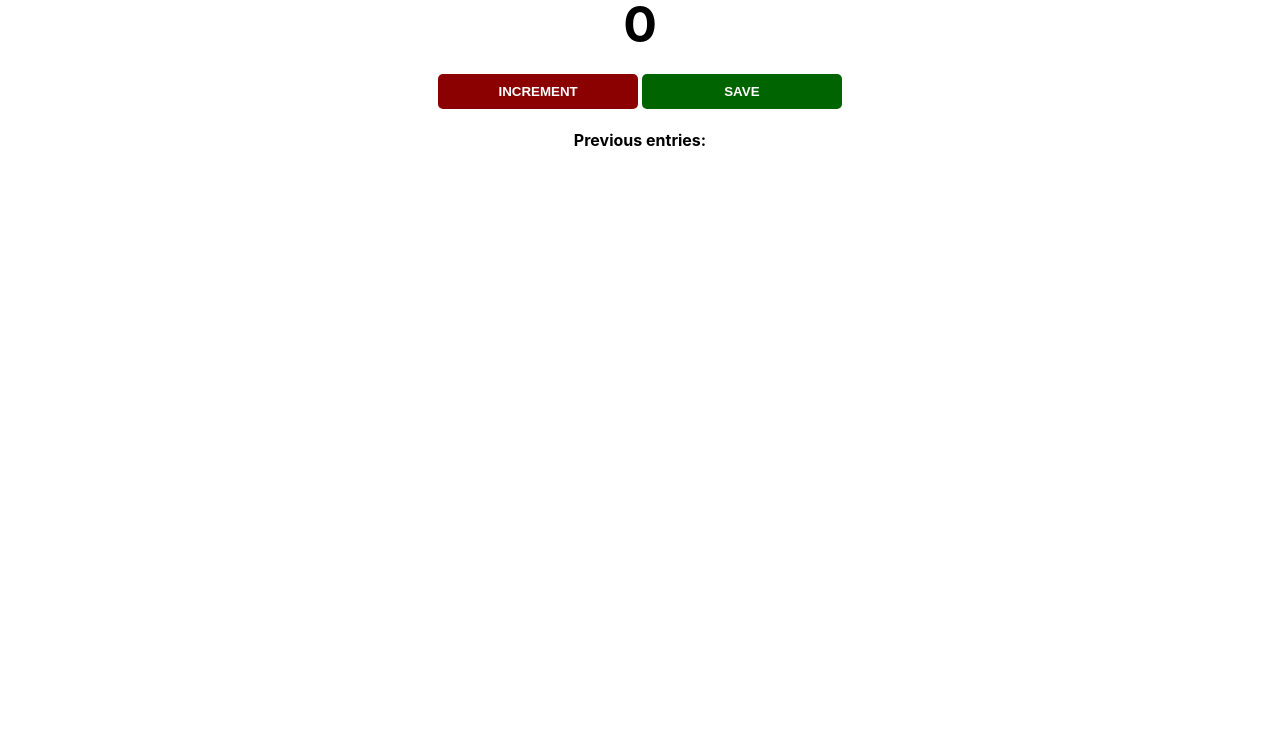
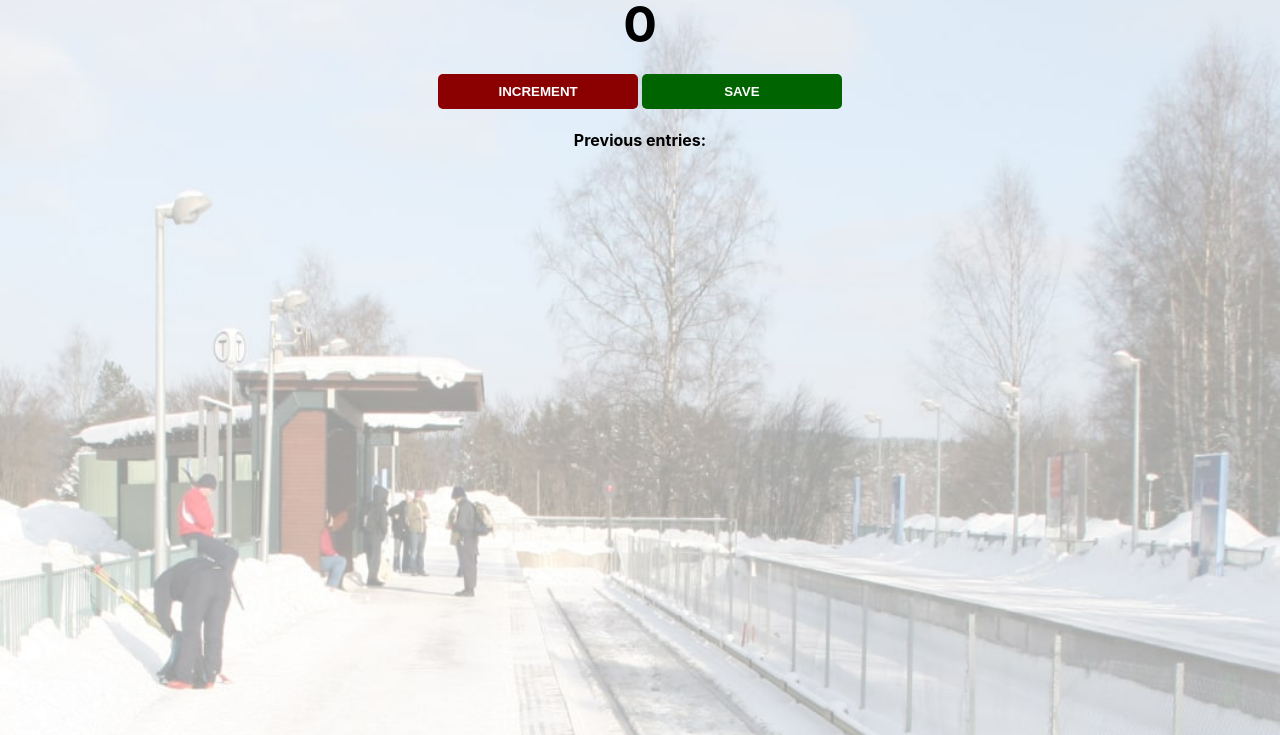
Before and after one commit to louiseaux/javascript-course, a plain HTML site: page passenger-counter/index.html in a window 1280 px wide. Shown: the part 65-800 px from the top of the page. Drawn offline with Linux system fonts and the light colour scheme.

Commit message:
Added background images

```diff
--- a/passenger-counter/index.css
+++ b/passenger-counter/index.css
@@ -1,4 +1,5 @@
 body {
+    background-image: url(station.jpeg);
     background-size: cover;
     font-family: -apple-system, BlinkMacSystemFont, 'Segoe UI', Roboto, Oxygen, Ubuntu, Cantarell,
     'Open Sans', 'Helvetica Neue', sans-serif;
```
Also changed, not shown: blackjack-game/images/table.png (added), passenger-counter/station.jpeg (added).
